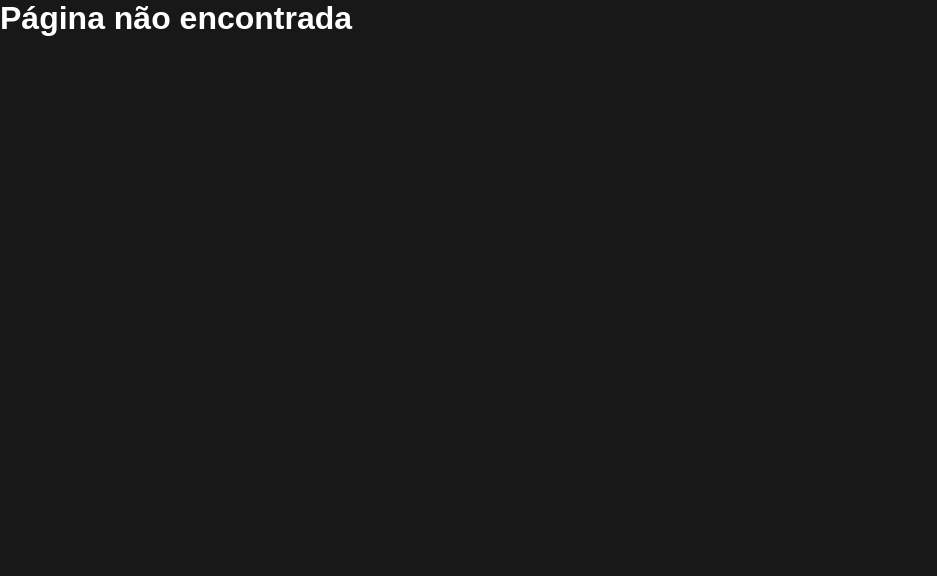
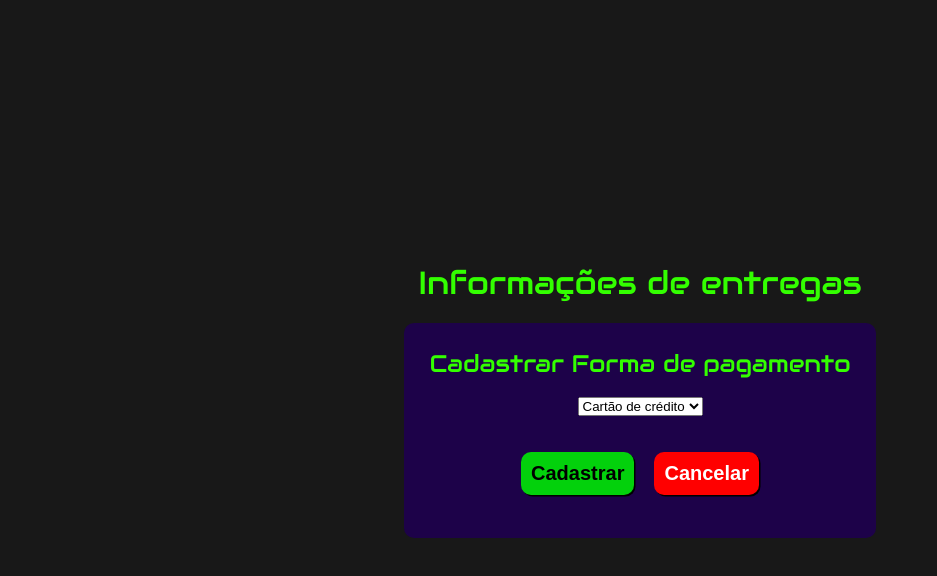
Before and after one commit to RamonBosi/heroku-front-end, a React (Create React App) app in the folder heroku-front-end/: page /deliveryInformation/paymentMethods/user/1/create in a window 1280 px wide. Shown: the top 576 px of the page, without its empty margins (0-937 px from the left). Built offline with nearby package versions, Linux system fonts and the light colour scheme.

Commit message:
Payment methods form

```diff
--- /dev/null
+++ b/heroku-front-end/src/Projects/DeliveryInformation/components/PaymentMethodsForm/index.js
@@ -0,0 +1,21 @@
+import Form from "../Form";
+
+export default function PaymentMethodsForm(){
+    return(
+        <Form>
+            <h2 className="title-payment-methods">Cadastrar Forma de pagamento</h2>
+            <div className="form-input">
+                <select>
+                    <option>Cartão de crédito</option>
+                    <option>Cartão de débito</option>
+                    <option>Pix</option>
+                    <option>Boleto</option>
+                </select>
+            </div>
+            <div className="form-btn">
+                <button className="form-btn-activate">Cadastrar</button>
+                <button className="form-btn-cancel">Cancelar</button>
+            </div>
+        </Form>
+    )
+}
--- a/heroku-front-end/src/Projects/DeliveryInformation/index.js
+++ b/heroku-front-end/src/Projects/DeliveryInformation/index.js
@@ -2,6 +2,7 @@ import { Routes, Route } from 'react-router-dom'
 import Login from './components/Login'
 import UserForm from './components/UserForm'
 import AddressForm from './components/AddressForm'
+import PaymentMethodsForm from './components/PaymentMethodsForm'
 import './styles/index.scss'
 
 export default function DeliveryInformation(){
@@ -10,8 +11,12 @@ export default function DeliveryInformation(){
             <Route path = '/' element = {<Login/>}/>
             <Route path = 'user/create' element = {<UserForm/>}/>
             <Route path = 'user/:idUser/update' element = {<UserForm/>}/>
+
             <Route path = 'address/user/:idUser/create' element = {<AddressForm/>}/>
             <Route path = 'address/user/:idUser/update/:idAddress' element = {<AddressForm/>}/>
+
+            <Route path = 'paymentMethods/user/:idUser/create' element = {<PaymentMethodsForm/>}/>
+            <Route path = 'paymentMethods/user/:idUser/update/:paymentMethods' element = {<PaymentMethodsForm/>}/>
 
             <Route path = '*' element = {<h1 style={{color: 'rgba(255,255,255,1)'}}>Página não encontrada</h1>}/>
         </Routes>
--- a/heroku-front-end/src/Projects/DeliveryInformation/styles/_componentForm.scss
+++ b/heroku-front-end/src/Projects/DeliveryInformation/styles/_componentForm.scss
@@ -96,6 +96,13 @@ div.form-background{
         }
     }
 
+    @include media-query(500px){
+
+        .title-payment-methods{
+            font-size: 1.9rem;
+        }
+    }
+
     @include media-query(470px){
 
         h1{
@@ -123,5 +130,9 @@ div.form-background{
         h1{
             font-size: 2.2rem;
         }
+
+        .title-payment-methods{
+            font-size: 1.6rem;
+        }
     }
 }
```
